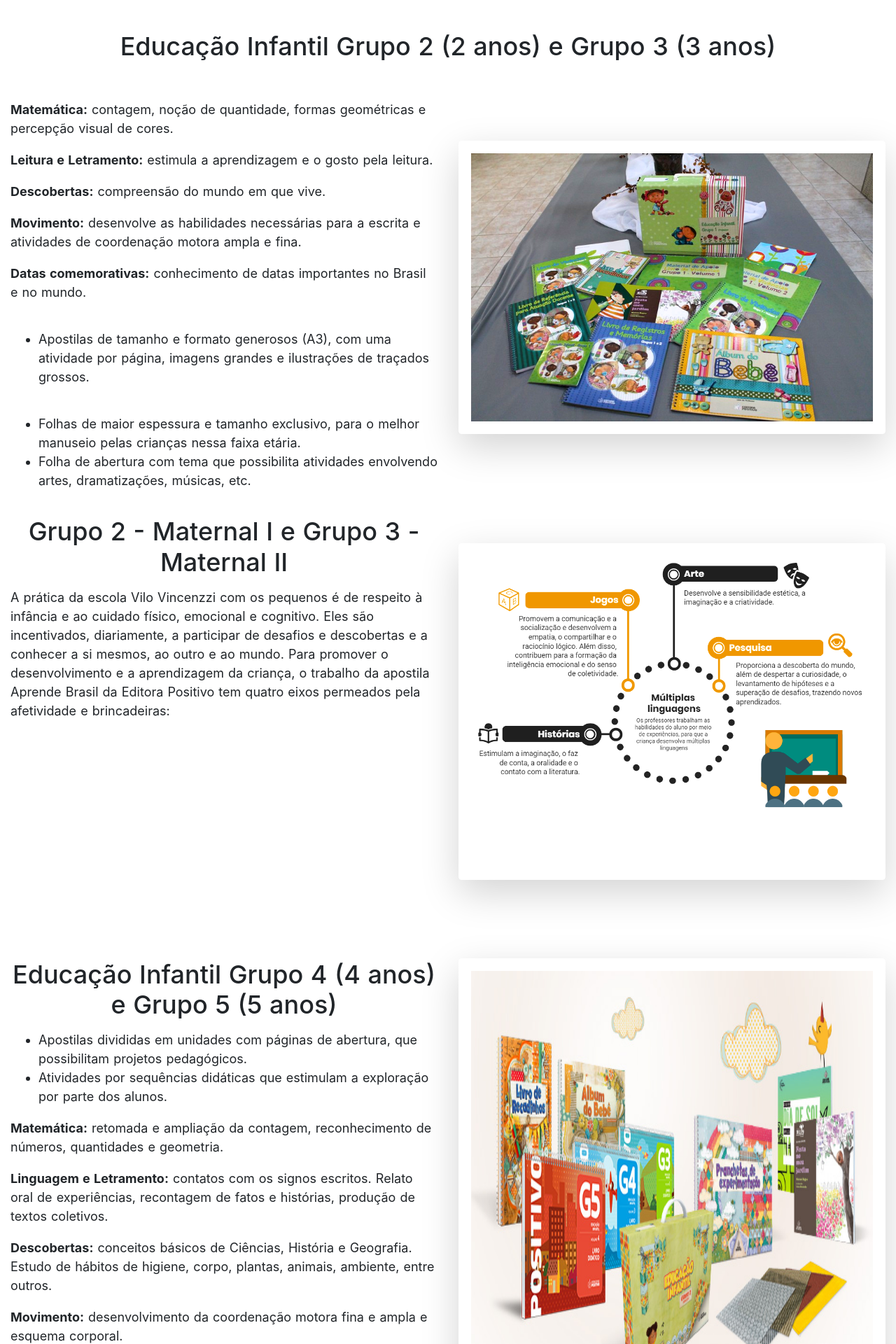
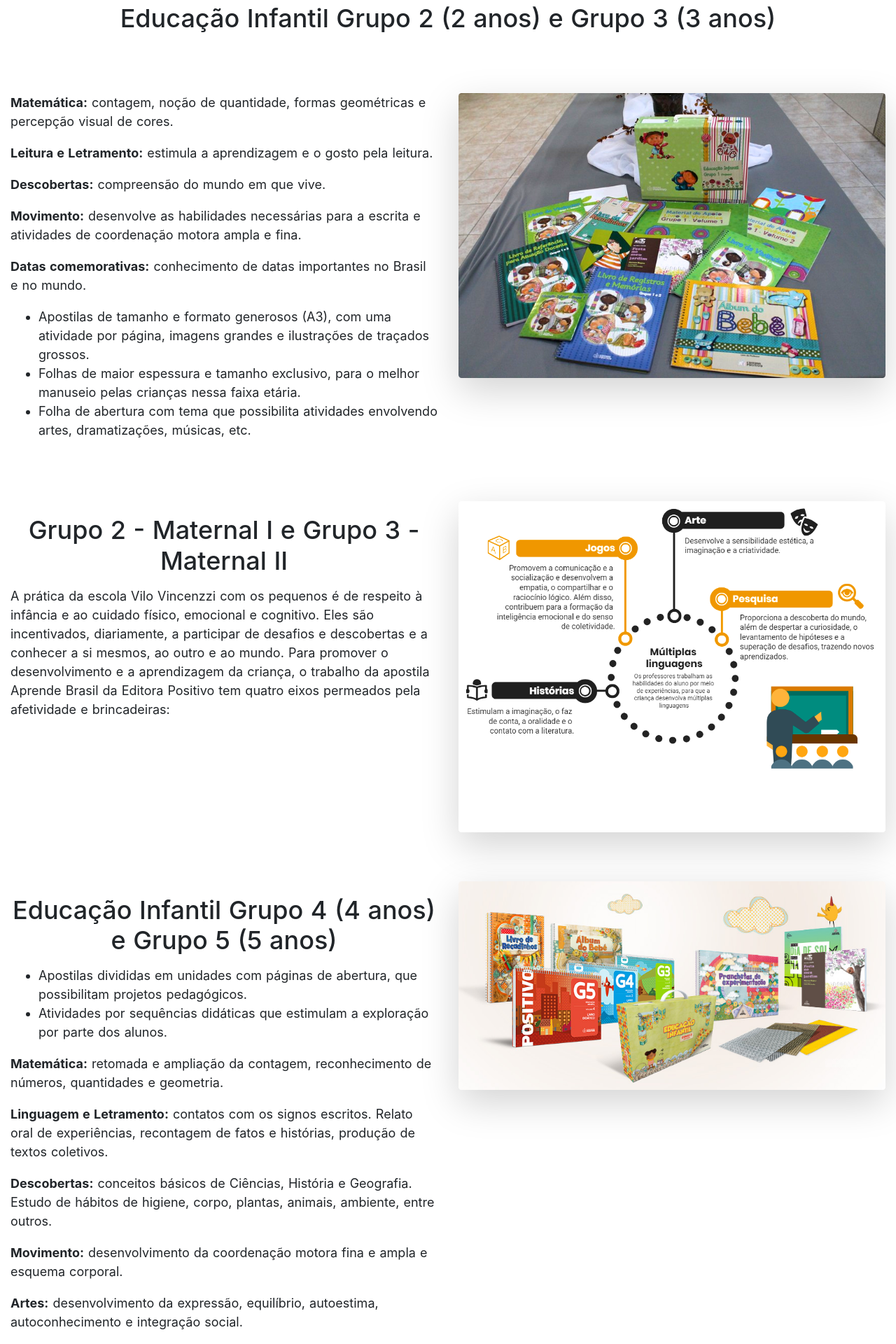
Before and after one commit to BrSouza98/webpage-vilo-vincenzzi, a Nuxt app: page /metodologia in a window 1280 px wide. Shown: the part 760-2680 px from the top of the page at 70% size. Built offline with nearby package versions, Linux system fonts and the light colour scheme.

Commit message:
metodologia css

```diff
--- a/pages/metodologia.vue
+++ b/pages/metodologia.vue
@@ -5,14 +5,14 @@
     <div class="">
       <b-container fluid class="configuraçãoPadrao">
         <b-row>
-          <b-col class="cor margemupdown1">
+          <b-col class="cor">
             <h2>Educação Infantil Grupo 2 (2 anos) e Grupo 3 (3 anos)</h2>
           </b-col>
         </b-row>
       </b-container>
 
       <b-container fluid class="bv-example-row">
-        <b-row cols="1" cols-lg="2">
+        <b-row class="margemupdown1" cols="1" cols-lg="2">
           <b-col>
             <p>
               <b>Matemática:</b> contagem, noção de quantidade, formas
@@ -32,7 +32,7 @@
               Brasil e no mundo.
             </p>
             <ul>
-              <li class="margemupdown1">
+              <li class="">
                 Apostilas de tamanho e formato generosos (A3), com uma atividade
                 por página, imagens grandes e ilustrações de traçados grossos.
               </li>
@@ -49,10 +49,10 @@
 
           <b-col>
             <div
-              class="d-flex flex-wrap align-items-center justify-content-center margemupdown1"
+              class="d-flex flex-wrap align-items-center justify-content-center"
             >
               <img
-                class="mt-3 card-colaborador shadow-lg p-3 mb-5 bg-white rounded imgtamanho"
+                class="card-colaborador shadow-lg  bg-white rounded imgtamanho"
                 src="~/assets/positivo1.jpg"
                 alt="Livros usados para a educação das crianças e a caixa onde eles se encontram em cima de uma mesa"
               /></div
@@ -62,7 +62,7 @@
     </div>
 
     <b-container fluid class="bv-example-row">
-      <b-row cols="1" cols-lg="2">
+      <b-row class="margemupdown1" cols="1" cols-lg="2">
         <b-col
           ><h2>Grupo 2 - Maternal I e Grupo 3 - Maternal II</h2>
           <p>
@@ -77,10 +77,10 @@
         >
         <b-col
           ><div
-            class="d-flex flex-wrap align-items-center justify-content-center margemupdown1"
+            class="d-flex flex-wrap align-items-center justify-content-center"
           >
             <img
-              class="mt-3 card-colaborador shadow-lg p-3 mb-5 bg-white rounded imgtamanho"
+              class="card-colaborador shadow-lg bg-white rounded imgtamanho"
               src="~/assets/positivo2.jpg"
               alt="Circulo com 4 adendos
                 dentro do circulo esta escrito: Multiplas linguagens-Os professores trabalham as habilidades do aluno por meio de experiencias, para que a criança desenvolva múltiplas linguagens.
@@ -95,7 +95,7 @@
     </b-container>
 
     <b-container fluid class="bv-example-row">
-      <b-row cols="1" cols-lg="2">
+      <b-row class="margemupdown1" cols="1" cols-lg="2">
         <b-col>
           <h2>Educação Infantil Grupo 4 (4 anos) e Grupo 5 (5 anos)</h2>
           <ul>
@@ -133,17 +133,17 @@
         >
 
         <b-col>
-          <img
-            class="mt-3 card-colaborador shadow-lg p-3 mb-5 bg-white rounded imgtamanho"
+<div>          <img
+            class="card-colaborador shadow-lg bg-white rounded imgtamanho"
             src="~/assets/positivo12.png"
             alt="Os diversos livros usados na educação das crianças"
-          />
+          /></div>
         </b-col>
       </b-row>
     </b-container>
 
     <b-container fluid class="bv-example-row">
-      <b-row cols="1" cols-lg="2">
+      <b-row class="margemupdown1" cols="1" cols-lg="2">
         <b-col>
           <h2>Grupo 4 - Jardim I e Grupo 5 - Jardim II</h2>
           <p>PLANO DE ENSINO JARDIM 1 – 3 a 4 anos:</p>
@@ -205,7 +205,7 @@
             class="d-flex flex-wrap align-items-center justify-content-center"
           >
             <img
-              class="mt-3 card-colaborador shadow-lg p-3 mb-5 bg-white rounded imgtamanho"
+              class=" card-colaborador shadow-lg bg-white rounded imgtamanho"
               src="~/assets/positivo100.jpg"
               alt=""
             /></div
@@ -214,10 +214,10 @@
     </b-container>
 
     <b-container fluid class="bv-example-row">
-      <b-row cols="1" cols-lg="2">
+      <b-row class="margemupdown1" cols="1" cols-lg="2">
         <b-col>
-          <h2 class="margemupdown1">Educação Infantil I e II - 2 e 3 anos</h2>
-          <h2 class="margemupdown1">Apostilas Positivo</h2>
+          <h2>Educação Infantil I e II - 2 e 3 anos</h2>
+          <h2>Apostilas Positivo</h2>
           <p>
             As apostilas para este segmento são entregues em 8 distribuições e
             possuem formato diferenciado, apropriado às fases iniciais da
@@ -232,10 +232,10 @@
 
         <b-col
           ><div
-            class="d-flex flex-wrap align-items-center justify-content-center margemupdown1"
+            class="d-flex flex-wrap align-items-center justify-content-center"
           >
             <img
-              class="mt-3 card-colaborador shadow-lg p-3 mb-5 bg-white rounded imgtamanho"
+              class="card-colaborador shadow-lg p-3 mb-5 bg-white rounded imgtamanho"
               src="~/assets/positivo3.jpg"
               alt="Os eixos cognitvos
                 Arte, atitudes, cuidados pessoais, datas comemorativas, descobertas, independencia e autonomia, inglês, interação, jogos e desafios, leituras extraordinarias, linguagem e letramento, matemática, movimento, música, natureza e liberdade, oralidade, raciocinio lógico e socialização
@@ -270,8 +270,8 @@ img {
 }
 
 .margemupdown1 {
-  margin-bottom: 40px;
-  margin-top: 40px;
+  margin-bottom: 70px;
+  margin-top: 70px;
 }
 
 .bannersConteudo {
```
